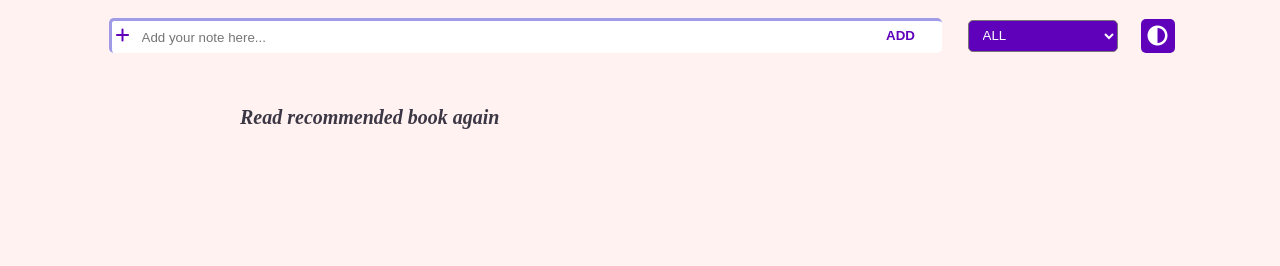
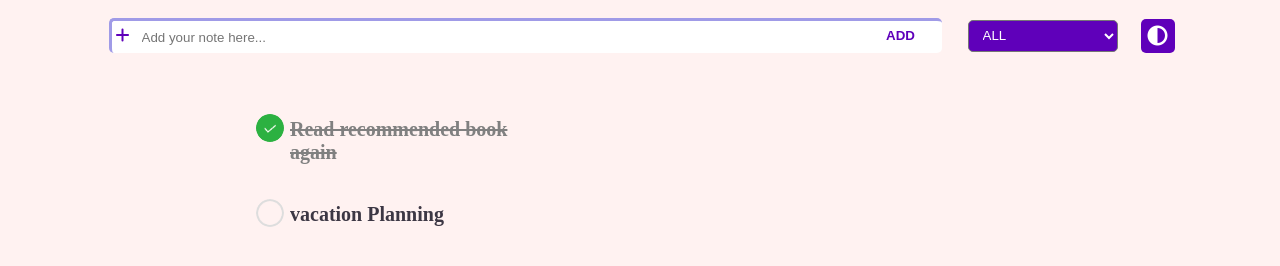
Before and after one commit to cheifath/TodoApp, a plain HTML site: page index.html in a window 1280 px wide. Shown: the part 70-336 px from the top of the page. Drawn offline with Linux system fonts and the light colour scheme.

Commit message:
Add feature

```diff
--- a/index.html
+++ b/index.html
@@ -54,8 +54,9 @@
         <div class="hero-section">
             <div class="hero-ops">
                 <div class="hero-items">
-                    <ul class="list-items">
-                        <i class="checked">Read recommended book again</i>
+                    <ul class="items">
+                        <li class="checked">Read recommended book again</li>
+                        <li>vacation Planning</li>
                     </ul>
                 </div>
             </div>
--- a/source.js
+++ b/source.js
@@ -30,16 +30,14 @@ icon.addEventListener('click',()=>{
 
 })
 
-const label=document.querySelectorAll("label");
-console.log(label);
-
-checkBoxes.forEach(checkbox => {
-    checkbox.addEventListener('change', ()=> {
-        const label = document.querySelector(`label[for="${checkbox.id}"]`);
-        if (checkbox.checked) {
-            label.style.textDecoration = 'line-through';
-        } else {
-            label.style.textDecoration='none';
-        }
-    });
-});
+// //line-through
+// checkBoxes.forEach(checkbox => {
+//     checkbox.addEventListener('change', ()=> {
+//         const label = document.querySelector(`label[for="${checkbox.id}"]`);
+//         if (checkbox.checked) {
+//             label.style.textDecoration = 'line-through';
+//         } else {
+//             label.style.textDecoration='none';
+//         }
+//     });
+// });
--- a/style.css
+++ b/style.css
@@ -131,9 +131,6 @@ body {
 
 .hero-items {
     margin-top: 50px;
-    /* display: flex;
-    align-items: center;
-    flex-wrap: wrap; */
     height: 500px;
     width: 310px;
     font-size: 20px;
@@ -151,3 +148,36 @@ body {
     margin-top: 30px;
 
 }
+
+ul li {
+    list-style: none;
+    position: relative;
+    margin-bottom: 15px;
+    padding: 12px 8px 12px 50px;
+    user-select: none;
+    cursor: pointer;
+}
+
+ul li::before {
+    content: '';
+    position: absolute;
+    height: 28px;
+    width: 28px;
+    border-radius: 50%;
+    background-image: url(images/unchecked.png);
+    background-size: cover;
+    background-position: center;
+    top: 8px;
+    left: 16px;
+}
+
+ul li.checked {
+    color: grey;
+    text-decoration: line-through;
+}
+
+
+ul li.checked::before {
+    color: grey;
+    background-image: url(images/checked.png);
+}
```
